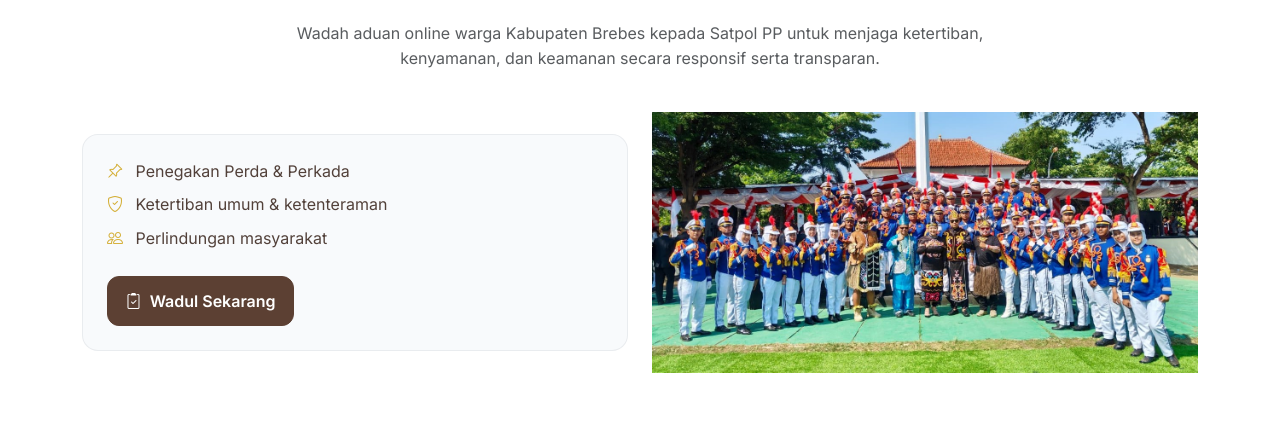
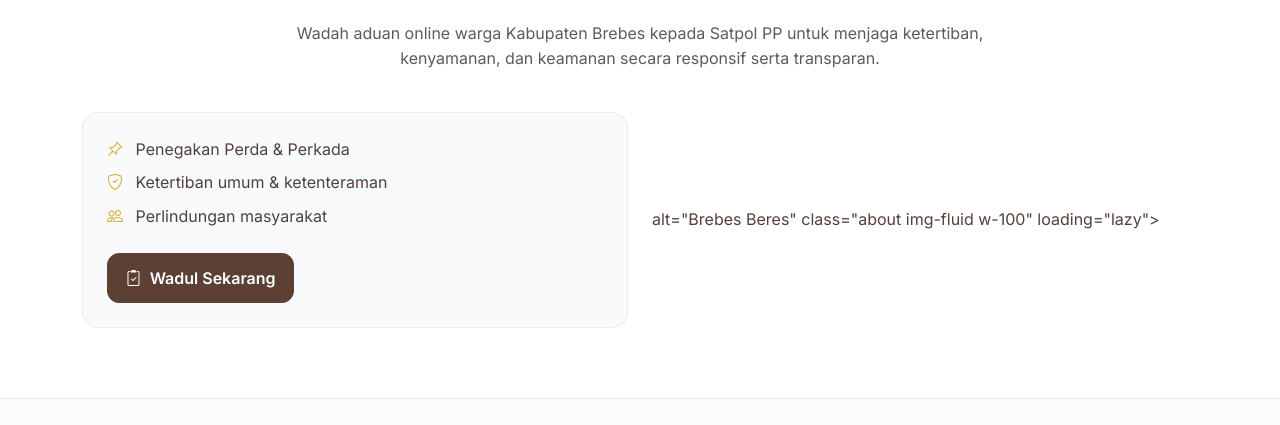
Before and after one commit to MochIqbalFirmansyah-ID/wadulsatpolppbrebes, a plain HTML site: page index.html in a window 1280 px wide. Shown: the part 836-1261 px from the top of the page. Drawn offline with Linux system fonts and the light colour scheme.

Commit message:
update cs

```diff
--- a/index.html
+++ b/index.html
@@ -236,7 +236,7 @@
 
         <div class="row g-4 align-items-center">
           <div class="col-lg-6 order-lg-2" data-aos="fade-left">
-        <img src="assets/img/section-about.jpg"
+        <!-- <img src="assets/img/section-about.jpg"  -->
      alt="Brebes Beres"
      class="about img-fluid w-100"
      loading="lazy">
```
Also changed, not shown: lapor.html (+1 -1 lines).
